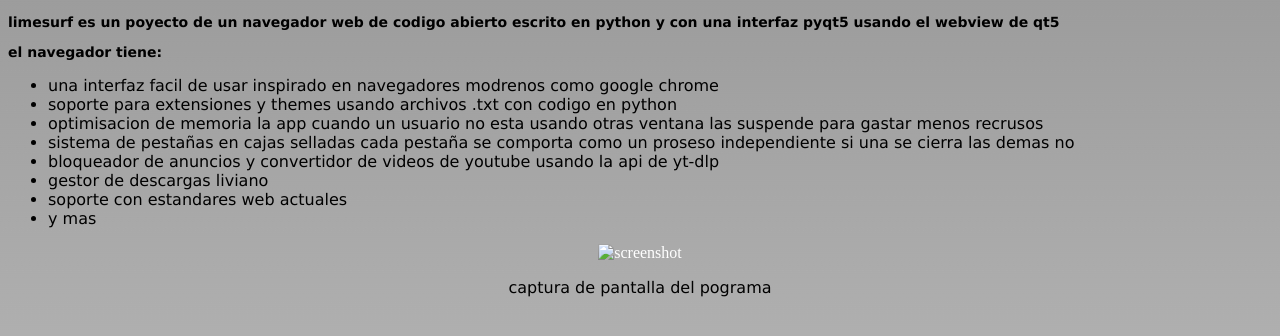
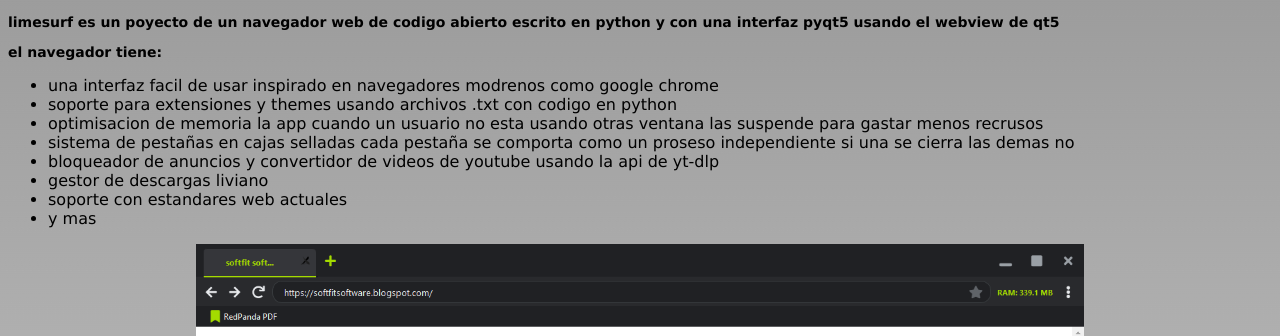
Before and after one commit to furtop90/limesurf-web, a plain HTML site: page index.html in a window 1280 px wide. Shown: the part 239-575 px from the top of the page. Drawn offline with Linux system fonts and the light colour scheme.

Commit message:
Update index.html

```diff
--- a/index.html
+++ b/index.html
@@ -65,7 +65,7 @@ body {
   <li class="Estilo6">soporte con estandares web actuales   </li>
   <li class="Estilo6">y mas</li>
 </ul>
-<p align="center" class="Estilo1"><img src="Captura de pantalla 2026-05-19 092803.png" alt="screenshot" height="500px
+<p align="center" class="Estilo1"><img src="Capturadepantalla2026-05-19092738.png" alt="screenshot" height="500px
 " border="0" /></p>
 <p align="center" class="Estilo7">captura de pantalla del pograma</p>
 <p align="center" class="Estilo12">&nbsp;</p>
```
